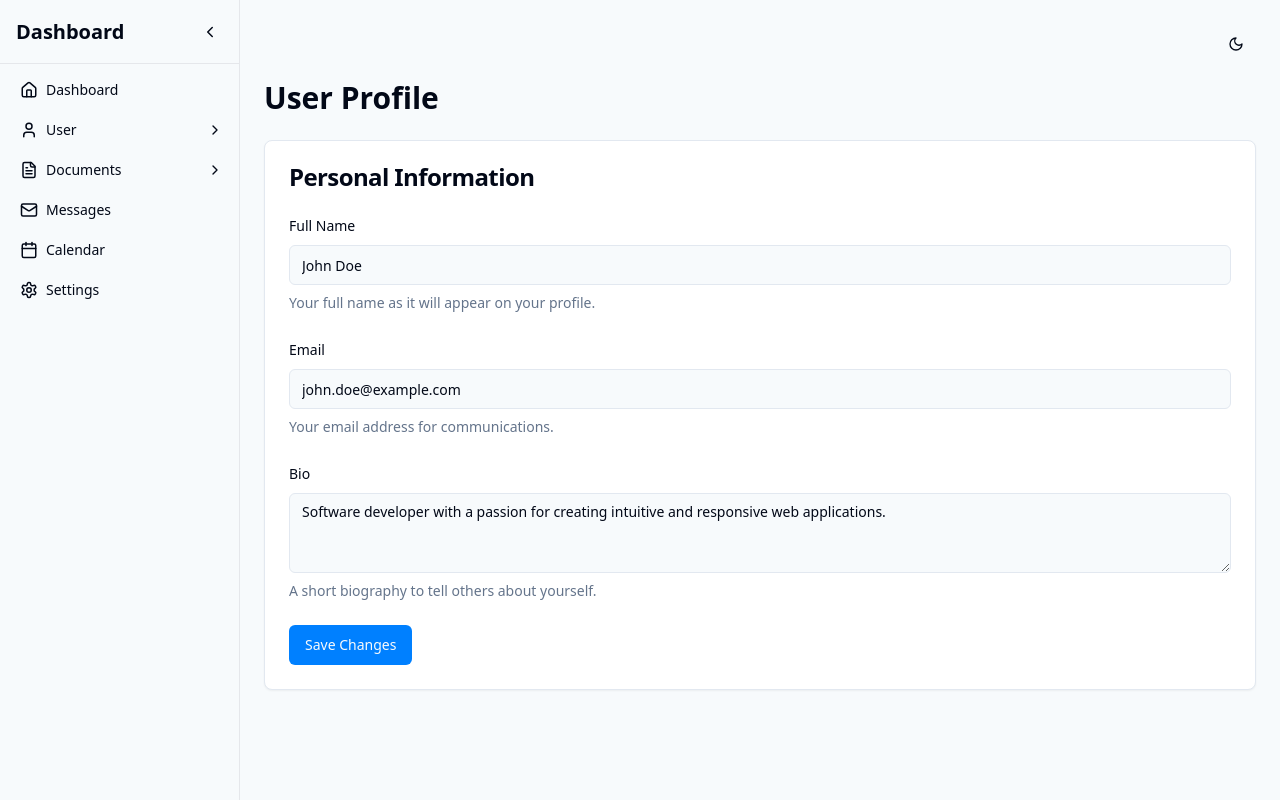
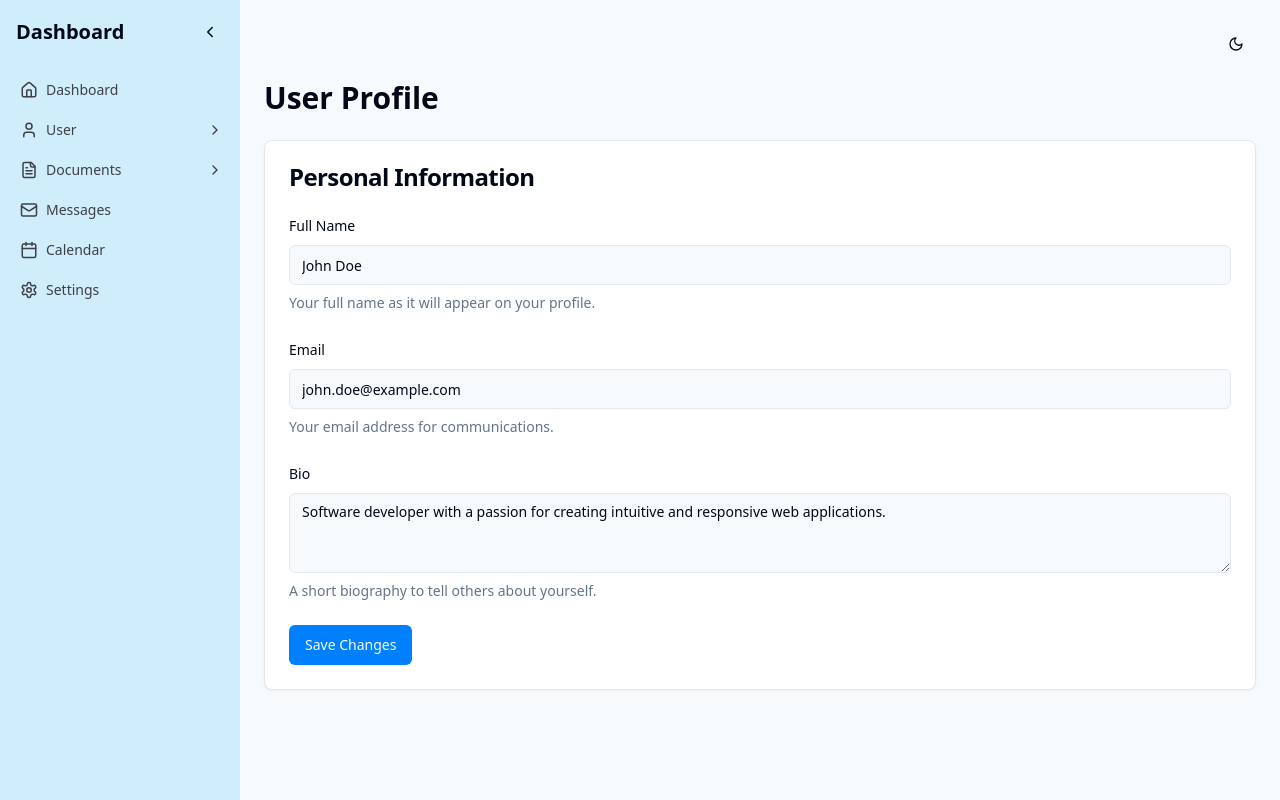
Before and after one commit to AkshKarDev/verti-menu-magic, a React (Vite) app: page /profile in a window 1280 px wide. Built offline with nearby package versions, Linux system fonts and the light colour scheme.

Commit message:
Fix: Light theme menu background color
Set the menu background color to sky blue in the light theme.

```diff
--- a/src/components/Sidebar/SidebarMenuItem.tsx
+++ b/src/components/Sidebar/SidebarMenuItem.tsx
@@ -37,9 +37,9 @@ const SidebarMenuItem: React.FC<SidebarMenuItemProps> = ({ item, level = 0 }) =>
       onClick={handleItemClick}
       className={cn(
         "flex items-center w-full px-2 py-2 text-sm font-medium rounded-md",
-        "hover:bg-gray-100 transition-colors duration-200",
+        "hover:bg-sidebar-accent transition-colors duration-200",
         "focus:outline-none focus:ring-2 focus:ring-offset-2 focus:ring-indigo-500",
-        isActive ? "bg-gray-100" : "",
+        isActive ? "bg-sidebar-accent text-sidebar-accent-foreground" : "text-sidebar-foreground",
         level > 0 ? "pl-8" : "pl-3"
       )}
       aria-expanded={hasChildren ? isSubmenuExpanded : undefined}
@@ -61,9 +61,9 @@ const SidebarMenuItem: React.FC<SidebarMenuItemProps> = ({ item, level = 0 }) =>
       to={item.path || "#"}
       className={cn(
         "flex items-center w-full px-2 py-2 text-sm font-medium rounded-md",
-        "hover:bg-gray-100 transition-colors duration-200",
+        "hover:bg-sidebar-accent transition-colors duration-200",
         "focus:outline-none focus:ring-2 focus:ring-offset-2 focus:ring-indigo-500",
-        isActive ? "bg-gray-100" : "",
+        isActive ? "bg-sidebar-accent text-sidebar-accent-foreground" : "text-sidebar-foreground",
         level > 0 ? "pl-8" : "pl-3"
       )}
     >
--- a/src/index.css
+++ b/src/index.css
@@ -35,7 +35,7 @@
 
     --radius: 0.5rem;
 
-    --sidebar-background: 210 50% 98%;
+    --sidebar-background: 200 85% 90%;
     --sidebar-foreground: 240 5.3% 26.1%;
     --sidebar-primary: 210 100% 50%;
     --sidebar-primary-foreground: 0 0% 98%;
```
